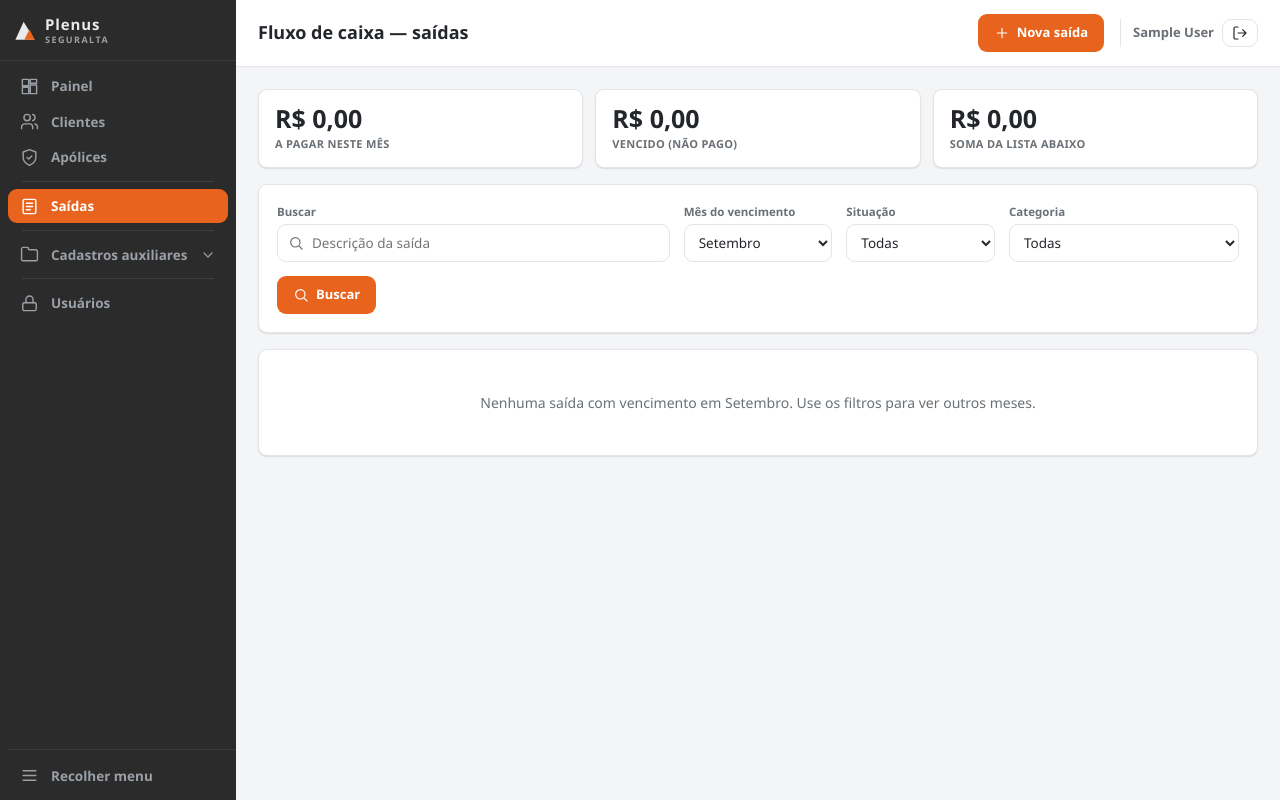
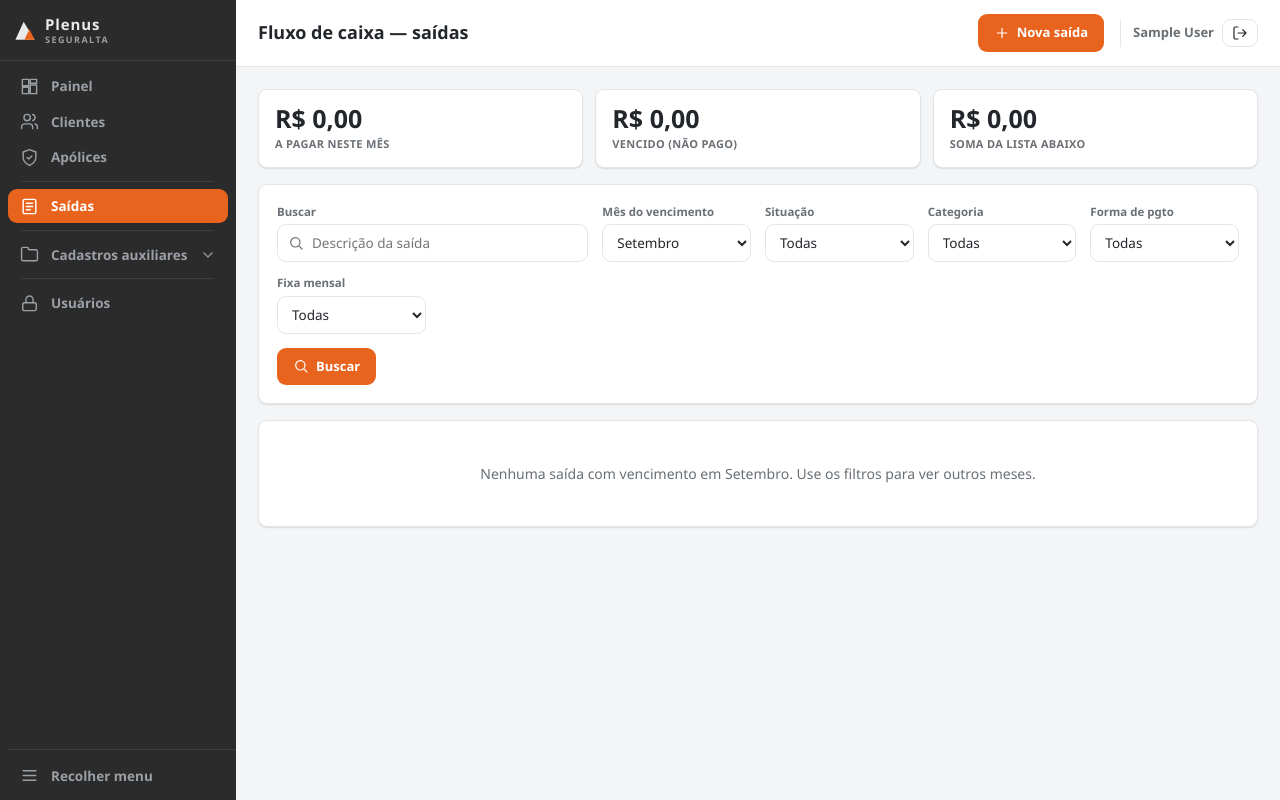
Before and after one commit to renatarisc/PlenusSeguralta, a Flask app: page /financeiro/saidas in a window 1280 px wide. Run offline with Flask 3, Linux system fonts and the light colour scheme; the visitor is signed in with stand-in values (Sample User, id 1); tables that the repository leaves empty hold one stand-in row (values such as "Sample post"); some libraries are stand-ins or nearby versions.

Commit message:
Saídas: preserva busca/filtros nas ações + filtros de forma de pgto e fixa mensal
- pagar/desfazer/excluir/editar voltam pra ESTA lista (com busca e filtros
  ativos), não mais pro mês corrente: voltar = url_for('saidas_lista', **request.args);
  saida_form carrega o "voltar" (caminho interno) por hidden input e o honra ao
  salvar/cancelar
- novo filtro "Forma de pgto" (forma_pagamento_id) e "Fixa mensal" (fixo 1/0)
  em listar_saidas; combinam com os demais por E
- campo Buscar vira type=search (botão limpar nativo) + onfocus seleciona o texto,
  pra reabrir a lista de descrições depois de já ter uma escolhida

Co-Authored-By: Claude Sonnet 5 <noreply@anthropic.com>

```diff
--- a/app.py
+++ b/app.py
@@ -600,16 +600,23 @@ def saidas_lista():
         mes = None
     status = request.args.get("status", "")
     categoria_id = request.args.get("categoria_id", type=int)
+    forma_id = request.args.get("forma_pagamento_id", type=int)
+    fixo = request.args.get("fixo", "")
+    if fixo not in ("0", "1"):
+        fixo = ""
     busca = request.args.get("busca", "").strip()
     saidas = repo.listar_saidas(mes=mes, status=status or None,
-                                categoria_id=categoria_id or None, busca=busca or None)
+                                categoria_id=categoria_id or None, busca=busca or None,
+                                forma_pagamento_id=forma_id or None, fixo=fixo or None)
     total = sum(s["valor"] or 0 for s in saidas)
-    tem_filtro = bool(busca or status or categoria_id) or mes != date.today().month
+    tem_filtro = bool(busca or status or categoria_id or forma_id or fixo) or mes != date.today().month
     return render_template("saidas_lista.html", ativo="saidas_lista",
                            saidas=saidas, total=total, resumo=repo.resumo_saidas(),
                            mes=mes, status=status, categoria_id=categoria_id, busca=busca,
+                           forma_id=forma_id, fixo=fixo,
                            tem_filtro=tem_filtro, mes_atual=date.today().month,
                            categorias=repo.categorias_saida(),
+                           formas=repo.listar_simples("forma_pagamento"),
                            descricoes=repo.descricoes_saida(), MESES=_MESES)
 
 
@@ -621,10 +628,14 @@ def _selects_saida():
 @app.route("/financeiro/saidas/nova", methods=["GET", "POST"])
 @app.route("/financeiro/saidas/<int:saida_id>", methods=["GET", "POST"])
 def saida_form(saida_id=None):
+    # "voltar" (caminho interno) leva de volta pra lista com a busca/filtros ativos
+    voltar = request.form.get("voltar") or request.args.get("voltar") or ""
+    if not (voltar.startswith("/") and not voltar.startswith("//")):
+        voltar = ""
     grupo = repo.obter_grupo_saida(saida_id) if saida_id else None
     if saida_id and not grupo:
         flash("Saída não encontrada.", "erro")
-        return redirect(url_for("saidas_lista"))
+        return redirect(voltar or url_for("saidas_lista"))
 
     if request.method == "POST":
         comum = {
@@ -649,13 +660,13 @@ def saida_form(saida_id=None):
                                    saida={**comum, "id": saida_id,
                                           "serie_id": grupo["serie_id"] if grupo else None,
                                           "lancamentos": linhas},
-                                   **_selects_saida())
+                                   voltar=voltar, **_selects_saida())
         repo.salvar_grupo_saida(saida_id, comum, linhas)
         flash("Saída salva.", "ok")
-        return redirect(url_for("saidas_lista"))
+        return redirect(voltar or url_for("saidas_lista"))
 
     return render_template("saidas_form.html", ativo="saidas_lista",
-                           saida=grupo, **_selects_saida())
+                           saida=grupo, voltar=voltar, **_selects_saida())
 
 
 @app.route("/financeiro/saidas/<int:saida_id>/excluir", methods=["POST"])
--- a/repo.py
+++ b/repo.py
@@ -834,7 +834,8 @@ def _status_saida(s, hoje):
     return "vencido" if d < 0 else "a_pagar"
 
 
-def listar_saidas(mes=None, status=None, categoria_id=None, busca=None):
+def listar_saidas(mes=None, status=None, categoria_id=None, busca=None,
+                  forma_pagamento_id=None, fixo=None):
     with conexao() as con:
         linhas = [dict(l) for l in con.execute(
             "SELECT s.id, s.descricao, s.categoria_id, s.forma_pagamento_id, s.valor, "
@@ -857,6 +858,11 @@ def listar_saidas(mes=None, status=None, categoria_id=None, busca=None):
         linhas = [s for s in linhas if s["status"] == status]
     if categoria_id:
         linhas = [s for s in linhas if s.get("categoria_id") == int(categoria_id)]
+    if forma_pagamento_id:
+        linhas = [s for s in linhas if s.get("forma_pagamento_id") == int(forma_pagamento_id)]
+    if fixo in ("0", "1", 0, 1):
+        alvo_fixo = int(fixo)
+        linhas = [s for s in linhas if (1 if s.get("fixo_mensal") else 0) == alvo_fixo]
     termo = (busca or "").strip()
     if termo:
         alvo = _sem_acento_minusculo(termo)
--- a/templates/saidas_form.html
+++ b/templates/saidas_form.html
@@ -9,13 +9,14 @@
 {% block cabecalho %}{{ 'Editar saída' if s.id else 'Nova saída' }}{% endblock %}
 
 {% block acoes %}
-<a class="btn btn--linha" href="{{ url_for('saidas_lista') }}">{{ icone('voltar') }} Voltar</a>
+<a class="btn btn--linha" href="{{ voltar or url_for('saidas_lista') }}">{{ icone('voltar') }} Voltar</a>
 {% endblock %}
 
 {% block conteudo %}
 <form class="form" method="post" novalidate
       action="{{ url_for('saida_form', saida_id=s.id) if s.id else url_for('saida_form') }}">
   <input type="hidden" name="csrf_token" value="{{ csrf_token() }}">
+  <input type="hidden" name="voltar" value="{{ voltar }}">
 
   <div class="cartao">
     <h2>Dados da saída</h2>
@@ -122,7 +123,7 @@
   </div>
 
   <div class="rodape-form">
-    <a class="btn btn--linha" href="{{ url_for('saidas_lista') }}">Cancelar</a>
+    <a class="btn btn--linha" href="{{ voltar or url_for('saidas_lista') }}">Cancelar</a>
     <button class="btn btn--primario" type="submit">Salvar</button>
   </div>
 </form>
--- a/templates/saidas_lista.html
+++ b/templates/saidas_lista.html
@@ -24,12 +24,12 @@
 
 <form class="cartao filtros" method="get">
   <div class="grade">
-    <div class="campo c-5">
+    <div class="campo c-4">
       <label for="f-busca">Buscar</label>
       <div class="campo-busca">
         {{ icone('busca') }}
-        <input id="f-busca" type="text" name="busca" value="{{ busca }}" list="lista-descricoes"
-               autocomplete="off" placeholder="Descrição da saída">
+        <input id="f-busca" type="search" name="busca" value="{{ busca }}" list="lista-descricoes"
+               autocomplete="off" placeholder="Descrição da saída" onfocus="this.select()">
       </div>
       <datalist id="lista-descricoes">
         {% for d in descricoes %}<option value="{{ d }}">{% endfor %}
@@ -53,13 +53,30 @@
         <option value="pago" {{ 'selected' if status == 'pago' }}>Paga</option>
       </select>
     </div>
-    <div class="campo c-3">
+    <div class="campo c-2">
       <label for="f-cat">Categoria</label>
       <select id="f-cat" name="categoria_id">
         <option value="">Todas</option>
         {% for c in categorias %}
         <option value="{{ c.id }}" {{ 'selected' if categoria_id == c.id }}>{{ c.nome }}</option>
         {% endfor %}
+      </select>
+    </div>
+    <div class="campo c-2">
+      <label for="f-forma">Forma de pgto</label>
+      <select id="f-forma" name="forma_pagamento_id">
+        <option value="">Todas</option>
+        {% for f in formas %}
+        <option value="{{ f.id }}" {{ 'selected' if forma_id == f.id }}>{{ f.nome }}</option>
+        {% endfor %}
+      </select>
+    </div>
+    <div class="campo c-2">
+      <label for="f-fixa">Fixa mensal</label>
+      <select id="f-fixa" name="fixo">
+        <option value="">Todas</option>
+        <option value="1" {{ 'selected' if fixo == '1' }}>Só fixas mensais</option>
+        <option value="0" {{ 'selected' if fixo == '0' }}>Sem as fixas</option>
       </select>
     </div>
   </div>
@@ -71,6 +88,8 @@
   </div>
 </form>
 
+{# volta pra ESTA lista (com a busca/filtros atuais) depois de pagar/excluir/editar #}
+{% set url_lista = url_for('saidas_lista', **request.args) %}
 <div class="cartao" style="padding:0">
   {% if saidas %}
   <div class="tabela-wrap">
@@ -111,18 +130,18 @@
             <form method="post" action="{{ url_for('saida_pagamento', saida_id=s.id) }}">
               <input type="hidden" name="csrf_token" value="{{ csrf_token() }}">
               <input type="hidden" name="paga" value="{{ '0' if s.status == 'pago' else '1' }}">
-              <input type="hidden" name="voltar" value="{{ url_for('saidas_lista') }}">
+              <input type="hidden" name="voltar" value="{{ url_lista }}">
               {% if s.status == 'pago' %}
               <button class="btn btn--linha btn--mini" type="submit" title="Desfazer pagamento">desfazer</button>
               {% else %}
               <button class="btn btn--linha btn--mini" type="submit" title="Marcar como paga hoje">{{ icone('ok') }} pagar</button>
               {% endif %}
             </form>
-            <a class="btn btn--linha btn--mini" href="{{ url_for('saida_form', saida_id=s.id) }}" title="Editar">{{ icone('lapis') }}</a>
+            <a class="btn btn--linha btn--mini" href="{{ url_for('saida_form', saida_id=s.id, voltar=url_lista) }}" title="Editar">{{ icone('lapis') }}</a>
             <form method="post" action="{{ url_for('saida_excluir', saida_id=s.id) }}"
                   onsubmit="return confirm('Excluir a saída &quot;{{ s.descricao }}&quot;?')">
               <input type="hidden" name="csrf_token" value="{{ csrf_token() }}">
-              <input type="hidden" name="voltar" value="{{ url_for('saidas_lista') }}">
+              <input type="hidden" name="voltar" value="{{ url_lista }}">
               <button class="btn btn--perigo btn--mini" type="submit" title="Excluir">{{ icone('lixo') }}</button>
             </form>
           </td>
```
